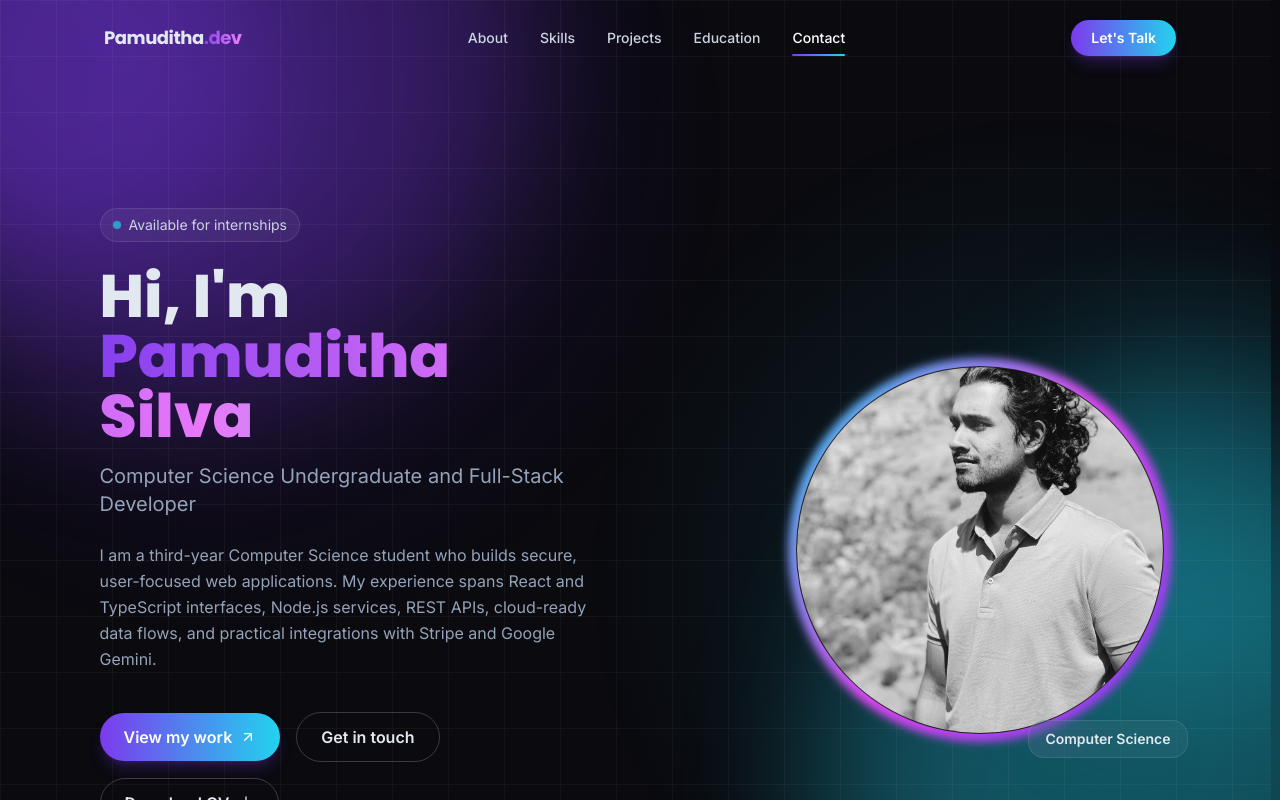
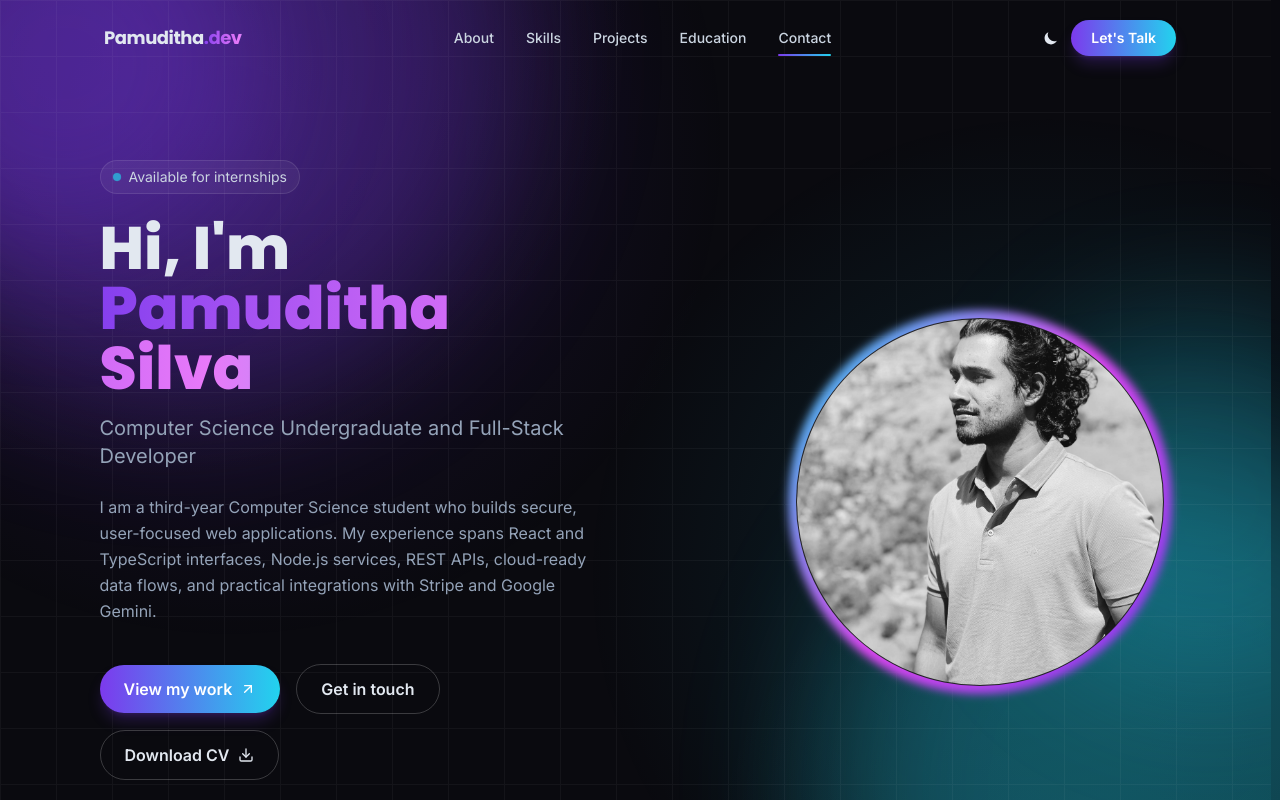
Before and after one commit to PamudithaSilva/My-Portfolio-Pamuditha, a React (Vite) app: page / in a window 1280 px wide. Shown: the top 800 px of the page. Built offline with nearby package versions, Linux system fonts and the light colour scheme; the HTML template or start-up script is replaced by a standard one.

Commit message:
Add theme toggle functionality and improve Navbar layout

```diff
--- a/src/components/Hero.tsx
+++ b/src/components/Hero.tsx
@@ -11,12 +11,12 @@ const heroItem = {
 
 export default function Hero() {
   return (
-    <section id="hero" className="relative flex min-h-[100svh] items-center overflow-hidden pt-24 md:min-h-screen">
+    <section id="hero" className="relative flex min-h-[100svh] items-start overflow-hidden pt-16 sm:pt-20 md:min-h-screen md:pt-24">
       <div className="absolute -top-32 -left-32 w-96 h-96 bg-accent/30 rounded-full blur-3xl animate-float" />
       <div className="absolute top-1/3 -right-32 w-96 h-96 bg-accent2/20 rounded-full blur-3xl animate-float" style={{ animationDelay: '2s' }} />
       <div className="absolute inset-0 opacity-[0.045] [background-image:linear-gradient(to_right,#fff_1px,transparent_1px),linear-gradient(to_bottom,#fff_1px,transparent_1px)] [background-size:3.5rem_3.5rem]" />
 
-      <div className="section-container relative z-10 grid items-center gap-14 md:grid-cols-2 lg:gap-20">
+      <div className="section-container relative z-10 grid items-center gap-14 !pt-10 !pb-16 sm:!pt-12 sm:!pb-20 md:grid-cols-2 md:!pt-14 md:!pb-24 lg:!pt-16 lg:gap-20">
         <motion.div
           initial="hidden"
           animate="visible"
@@ -71,9 +71,7 @@ export default function Hero() {
             <div className="absolute inset-2 rounded-full bg-base overflow-hidden border border-white/10">
               <img src={profileImg} alt={`Portrait of ${profile.name}`} className="w-full h-full object-cover" />
             </div>
-            <div className="absolute -bottom-4 -right-4 glass px-4 py-2 text-sm font-semibold">
-              Computer Science
-            </div>
+
           </div>
         </motion.div>
       </div>
--- a/src/components/Navbar.tsx
+++ b/src/components/Navbar.tsx
@@ -1,6 +1,6 @@
 import { AnimatePresence, motion } from 'framer-motion'
 import { useEffect, useState } from 'react'
-import { HiMenu, HiX } from 'react-icons/hi'
+import { HiMenu, HiMoon, HiSun, HiX } from 'react-icons/hi'
 
 const links = [
   { label: 'About', href: '#about' },
@@ -14,6 +14,11 @@ export default function Navbar() {
   const [scrolled, setScrolled] = useState(false)
   const [open, setOpen] = useState(false)
   const [active, setActive] = useState('#about')
+  const [theme, setTheme] = useState<'dark' | 'light'>(() => {
+    const savedTheme = localStorage.getItem('theme')
+    if (savedTheme === 'light' || savedTheme === 'dark') return savedTheme
+    return window.matchMedia('(prefers-color-scheme: light)').matches ? 'light' : 'dark'
+  })
 
   useEffect(() => {
     const onScroll = () => {
@@ -28,6 +33,12 @@ export default function Navbar() {
     window.addEventListener('scroll', onScroll)
     return () => window.removeEventListener('scroll', onScroll)
   }, [])
+
+  useEffect(() => {
+    document.documentElement.classList.toggle('light', theme === 'light')
+    document.documentElement.style.colorScheme = theme
+    localStorage.setItem('theme', theme)
+  }, [theme])
 
   useEffect(() => {
     const desktopQuery = window.matchMedia('(min-width: 768px)')
@@ -63,7 +74,7 @@ export default function Navbar() {
               <a
                 href={l.href}
                 aria-current={active === l.href ? 'page' : undefined}
-                className={`relative py-2 transition-colors ${active === l.href ? 'text-white' : 'hover:text-white'}`}
+                className={`relative py-2 transition-colors ${active === l.href ? 'nav-link-active' : 'hover:text-white'}`}
               >
                 {l.label}
                 {active === l.href && (
@@ -77,6 +88,17 @@ export default function Navbar() {
             </li>
           ))}
         </ul>
+
+        <div className="flex items-center gap-3">
+          <button
+            type="button"
+            className="theme-toggle"
+            onClick={() => setTheme((currentTheme) => currentTheme === 'dark' ? 'light' : 'dark')}
+            aria-label={`Switch to ${theme === 'dark' ? 'light' : 'dark'} mode`}
+            title={`Switch to ${theme === 'dark' ? 'light' : 'dark'} mode`}
+          >
+            {theme === 'dark' ? <HiSun /> : <HiMoon />}
+          </button>
 
           <a href="#contact" className="hidden md:inline-flex btn-primary !py-2 !px-5 text-sm">
             Let's Talk
@@ -92,6 +114,7 @@ export default function Navbar() {
           >
             {open ? <HiX /> : <HiMenu />}
           </button>
+        </div>
       </nav>
 
       <AnimatePresence>
@@ -115,7 +138,7 @@ export default function Navbar() {
                     <a
                       href={l.href}
                       onClick={() => setOpen(false)}
-                      className={`block rounded-lg px-3 py-3 transition-colors ${active === l.href ? 'bg-white/10 text-white' : 'hover:bg-white/5 hover:text-white'}`}
+                      className={`block rounded-lg px-3 py-3 transition-colors ${active === l.href ? 'nav-mobile-active' : 'hover:bg-white/5 hover:text-white'}`}
                     >
                       {l.label}
                     </a>
```
Lines whose indentation alone changed are shown as unchanged.
